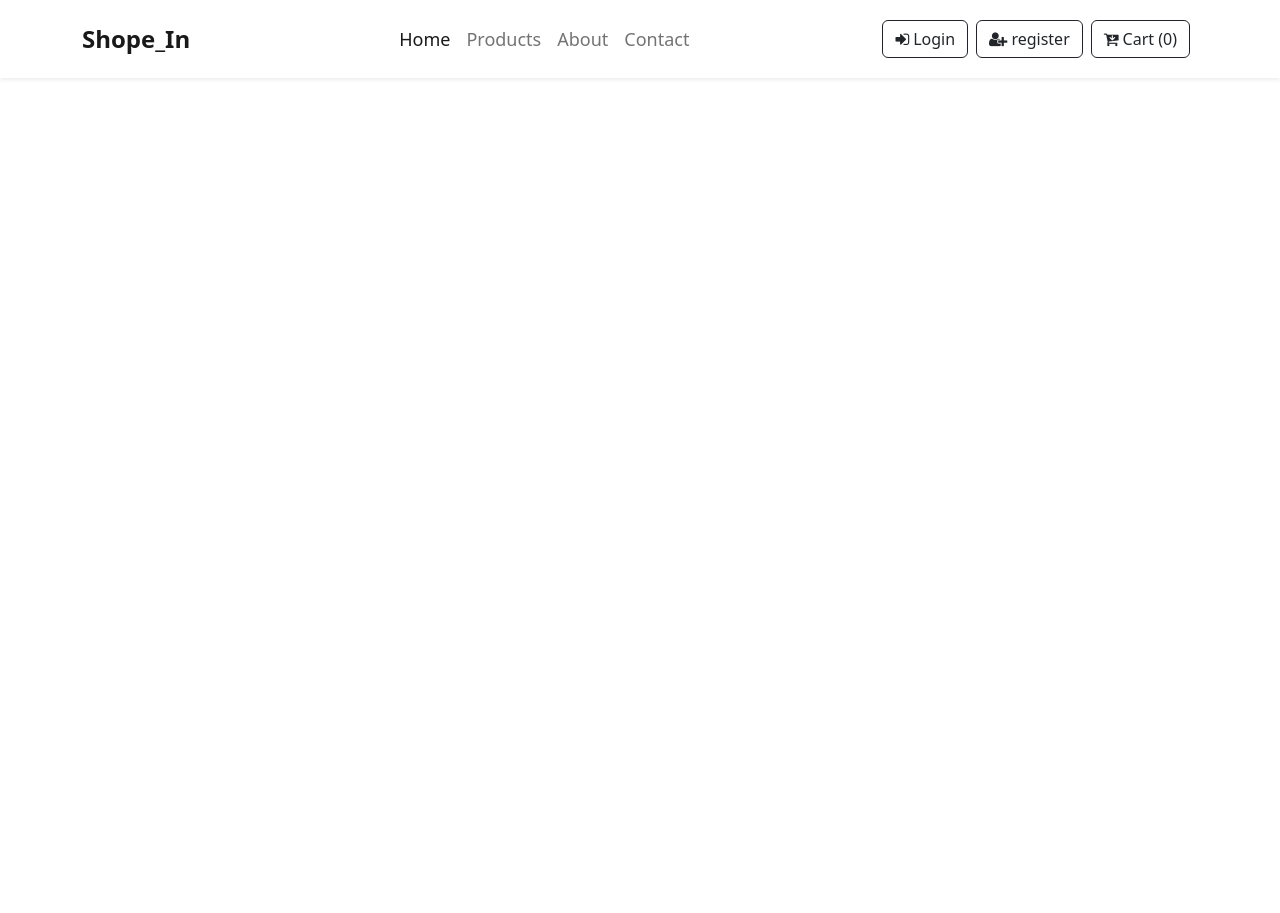
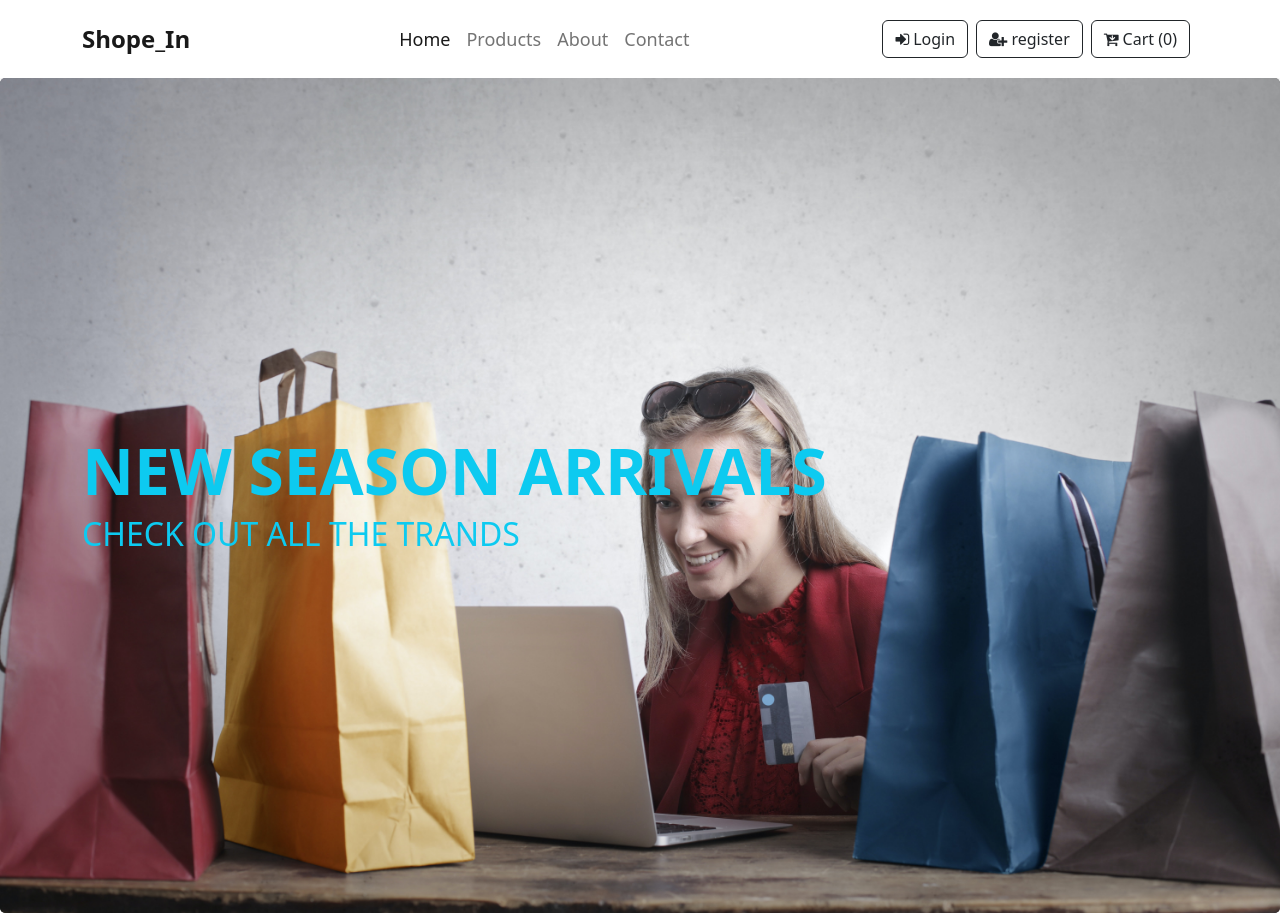
Before and after one commit to maaloum/ecommerceApp-React, a React (Create React App) app: page / in a window 1280 px wide. Before the commit the page ends 800 px from the top, so only its background shows below. Built offline with nearby package versions, Linux system fonts and the light colour scheme.

Commit message:
add home page

```diff
--- a/src/App.js
+++ b/src/App.js
@@ -1,9 +1,13 @@
 import './App.css';
 import Navbar from './components/NavBar/Navbar';
+import Home from './components/Home/Home';
 
 function App() {
   return (
-    <Navbar/>
+      <>
+      <Navbar/>
+      <Home/>
+      </>
   );
 }
 
--- /dev/null
+++ b/src/components/Home/Home.js
@@ -0,0 +1,19 @@
+import React from 'react'
+import './Home.css'
+
+export default function Home() {
+  return (
+    <div className = "hero">
+    <div class="card bg-dark text-white border-0">
+    <img src="/assets/bg.jpg" class="card-img" alt="Backgroumd height= 550px" />
+    <div class="card-img-overlay d-flex flex-column justify-content-center">
+        <div class="container">
+            <h5 class="card-title display-3 fw-bolder mb-0 text-info">NEW SEASON ARRIVALS</h5>
+            <p class="card-text lead fs-2 text-info">CHECK OUT ALL THE TRANDS</p>
+        </div>
+    </div>
+    </div>
+
+    </div>
+  )
+}
```
Also changed, not shown: public/assets/bg.jpg (added), src/components/Home/Home.css (added).
